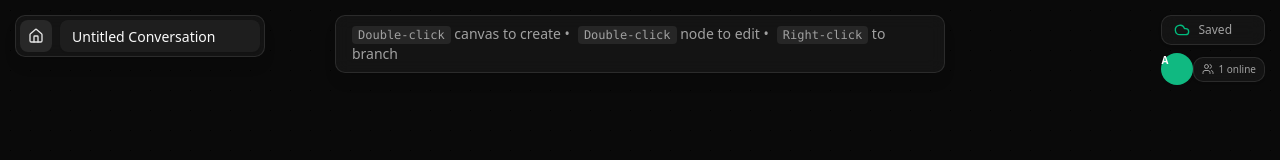
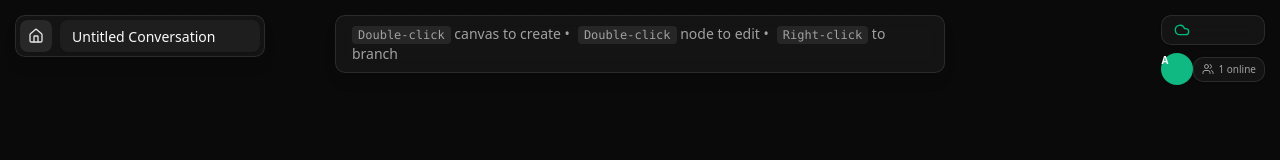
Before and after one commit to KikinaStudio/Numi, a Next.js app in the folder spatial-branching-ai/: page / in a window 1280 px wide. Shown: the top 160 px of the page. Built offline with nearby package versions, Linux system fonts and the light colour scheme; no server answers.

Commit message:
refactor: Remove sync status text display from canvas header

```diff
--- a/spatial-branching-ai/components/canvas/BranchingCanvas.tsx
+++ b/spatial-branching-ai/components/canvas/BranchingCanvas.tsx
@@ -263,12 +263,6 @@ function Canvas() {
                                 <AlertCircle className="h-4 w-4 text-destructive cursor-help" />
                             </div>
                         )}
-                        <span className="text-xs font-medium text-muted-foreground">
-                            {syncStatus === 'saving' && 'Saving...'}
-                            {syncStatus === 'synced' && 'Saved'}
-                            {syncStatus === 'error' && 'Error'}
-                            {syncStatus === 'unsaved' && 'Unsaved'}
-                        </span>
                     </div>
 
                     {/* Collaborators List */}
```
